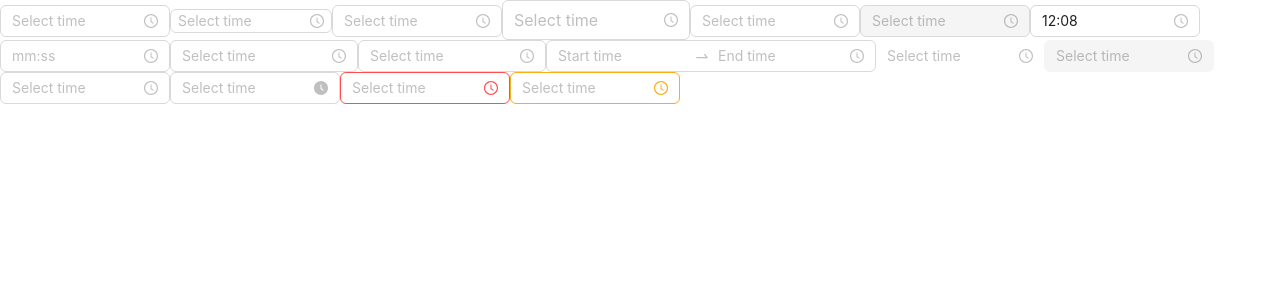
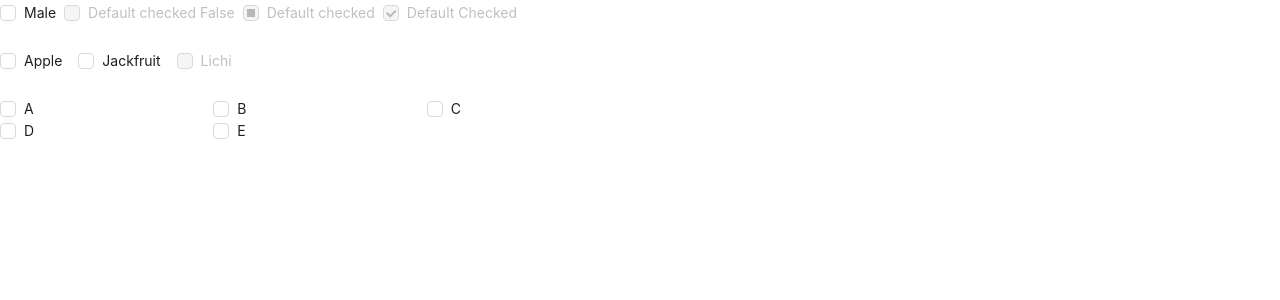
Before and after one commit to Emam-Bokhari/Ant-Design, a React (Vite) app: page / in a window 1280 px wide. Shown: the top 300 px of the page. Built offline with nearby package versions, Linux system fonts and the light colour scheme.

Commit message:
feat: add CheckboxComponent with basic, group, and grid layout examples using Ant Design

```diff
--- a/src/App.jsx
+++ b/src/App.jsx
@@ -1,10 +1,11 @@
 import { Fragment } from "react";
 import TimePickerComponent from "./components/Mission/Data-Entry/TimePicker/Learning/TimePickerComponent";
+import CheckboxComponent from "./components/Final/CheckboxComponent";
 
 export default function App() {
   return (
     <Fragment>
-      <TimePickerComponent />
+      <CheckboxComponent />
     </Fragment>
   );
 }
--- /dev/null
+++ b/src/components/Final/CheckboxComponent.jsx
@@ -0,0 +1,73 @@
+import { Checkbox, Col, Row } from "antd";
+import { Fragment } from "react";
+
+export default function CheckboxComponent() {
+  function handleChange(event) {
+    console.log(event.target.checked);
+  }
+
+  function handleChangeFruit(checkedValues) {
+    console.log(checkedValues);
+  }
+
+  function handleChangeLetter(checkedValues) {
+    console.log(checkedValues);
+  }
+
+  const fruitOptions = [
+    {
+      value: "apple",
+      label: "Apple",
+    },
+    {
+      value: "jackfruit",
+      label: "Jackfruit",
+    },
+    {
+      value: "lichi",
+      label: "Lichi",
+      disabled: true,
+    },
+  ];
+  return (
+    <Fragment>
+      {/* basic checkbox */}
+      <Checkbox onChange={handleChange}>Male</Checkbox>
+      <Checkbox defaultChecked={false} disabled>
+        Default checked False
+      </Checkbox>
+      <Checkbox indeterminate disabled>
+        Default checked
+      </Checkbox>
+      <Checkbox defaultChecked disabled>
+        Default Checked
+      </Checkbox>
+      {/* group  */}
+      <br />
+      <br />
+      <Checkbox.Group options={fruitOptions} onChange={handleChangeFruit} />
+      {/* implement grid for complex layout */}
+      <br />
+      <br />
+      <Checkbox.Group style={{ width: "50%" }} onChange={handleChangeLetter}>
+        <Row>
+          <Col span={8}>
+            <Checkbox value="A">A</Checkbox>
+          </Col>
+          <Col span={8}>
+            <Checkbox value="B">B</Checkbox>
+          </Col>
+          <Col span={8}>
+            <Checkbox value="C">C</Checkbox>
+          </Col>
+          <Col span={8}>
+            <Checkbox value="D">D</Checkbox>
+          </Col>
+          <Col span={8}>
+            <Checkbox value="E">E</Checkbox>
+          </Col>
+        </Row>
+      </Checkbox.Group>
+    </Fragment>
+  );
+}
```
